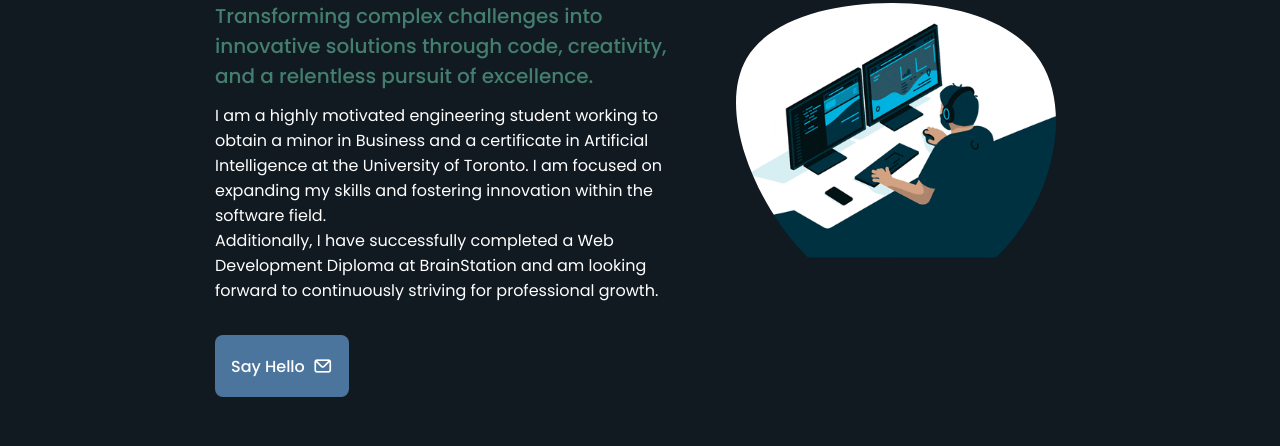
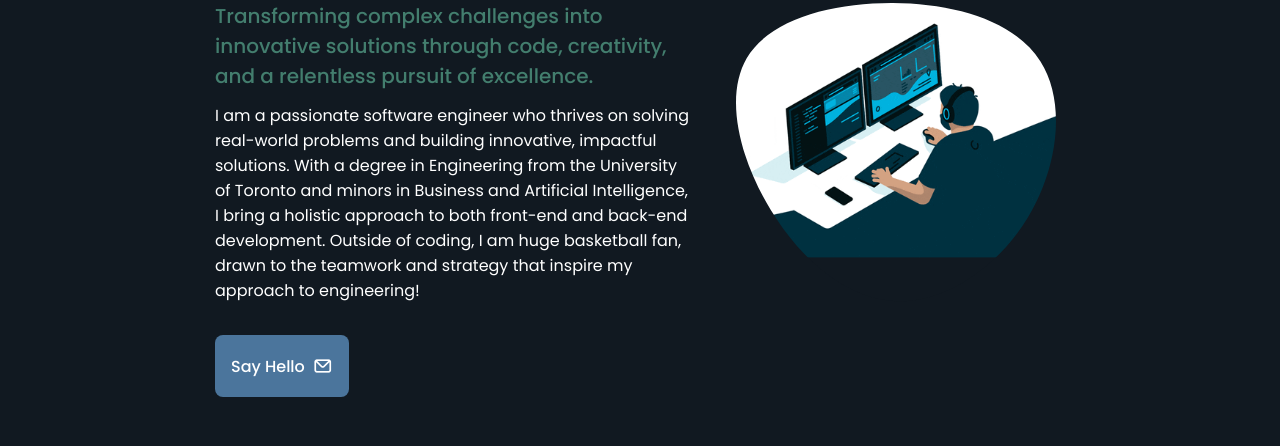
Before and after one commit to hwrdyen/responsive_portfolio_website, a plain HTML site: page index.html in a window 1280 px wide. Shown: the part 354-800 px from the top of the page. Drawn offline with nearby package versions, Linux system fonts and the light colour scheme.

Commit message:
Updated introduction paragraph

```diff
--- a/index.html
+++ b/index.html
@@ -166,14 +166,14 @@
                 excellence.
               </h3>
               <p class="home_description">
-                I am a highly motivated engineering student working to obtain a
-                minor in Business and a certificate in Artificial Intelligence
-                at the University of Toronto. I am focused on expanding my
-                skills and fostering innovation within the software field.
-                <br />
-                Additionally, I have successfully completed a Web Development
-                Diploma at BrainStation and am looking forward to continuously
-                striving for professional growth.
+                I am a passionate software engineer who thrives on solving
+                real-world problems and building innovative, impactful
+                solutions. With a degree in Engineering from the University of
+                Toronto and minors in Business and Artificial Intelligence, I
+                bring a holistic approach to both front-end and back-end
+                development. Outside of coding, I am huge basketball fan, drawn
+                to the teamwork and strategy that inspire my approach to
+                engineering!
               </p>
               <a href="#contact" class="button button--flex">
                 Say Hello <i class="uil uil-envelope button_icon"></i>
```
